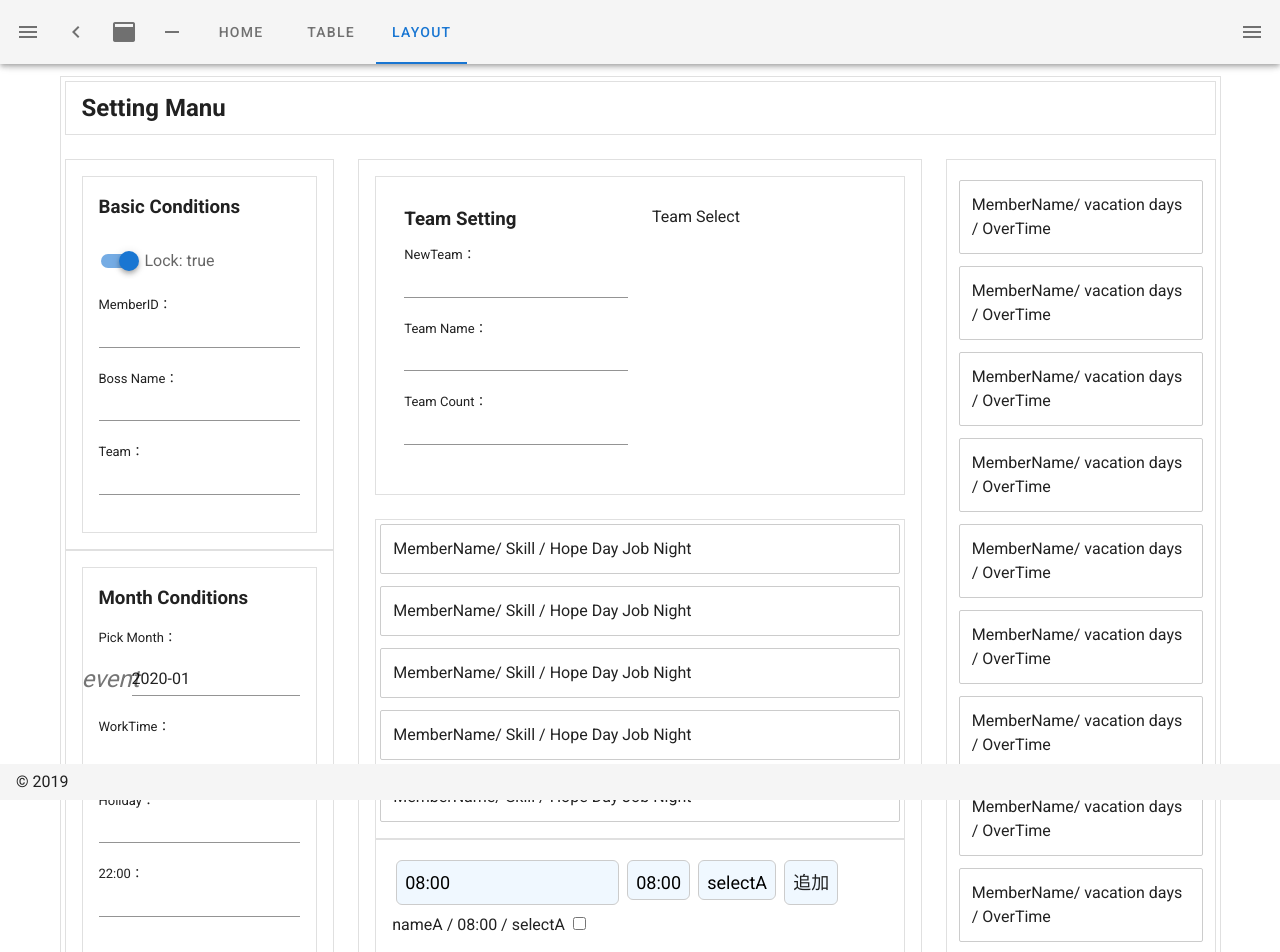
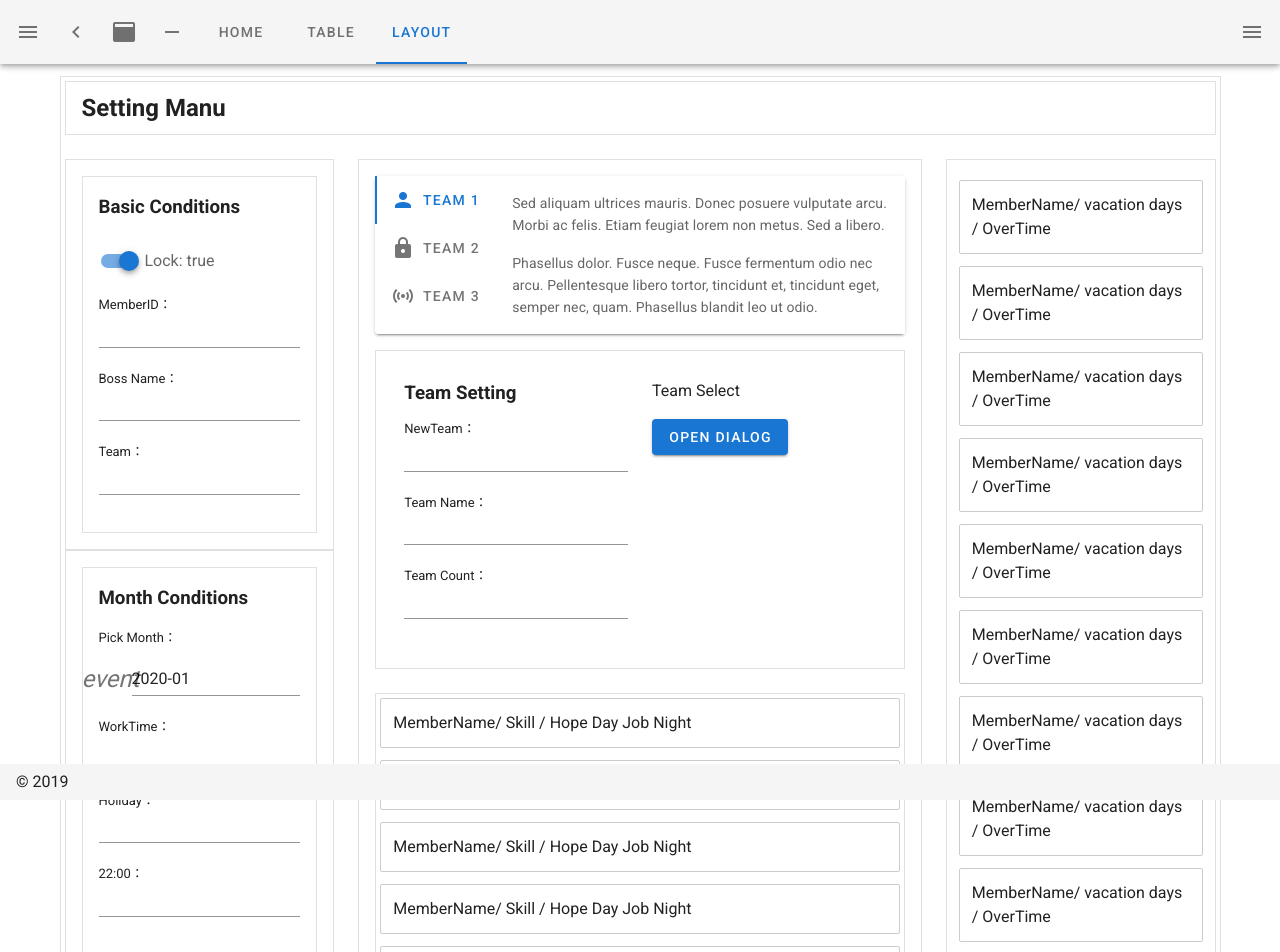
Before and after one commit to BoxPistols/nuxt-vuetify-20120, a Nuxt app: page /layout in a window 1280 px wide. Shown: the top 952 px of the page. Built offline with nearby package versions, Linux system fonts and the light colour scheme.

Commit message:
add todo

```diff
--- a/pages/layout.vue
+++ b/pages/layout.vue
@@ -159,6 +159,70 @@
 
             <v-card class="pa-1" outlined tile>
               <v-col cols="12">
+
+
+                <!-- Dialog -->
+                <v-card class="mb-4">
+                  <v-tabs vertical>
+                    <v-tab>
+                      <v-icon left>mdi-account</v-icon>
+                      Team 1
+                    </v-tab>
+                    <v-tab>
+                      <v-icon left>mdi-lock</v-icon>
+                      Team 2
+                    </v-tab>
+                    <v-tab>
+                      <v-icon left>mdi-access-point</v-icon>
+                      Team 3
+                    </v-tab>
+
+                    <v-tab-item>
+                      <v-card flat>
+                        <v-card-text>
+                          <p>
+                            Sed aliquam ultrices mauris. Donec posuere vulputate arcu. Morbi ac felis. Etiam feugiat lorem non metus. Sed a libero.
+                          </p>
+                          <p class="mb-0">
+                            Phasellus dolor. Fusce neque. Fusce fermentum odio nec arcu. Pellentesque libero tortor, tincidunt et, tincidunt eget, semper nec, quam. Phasellus blandit leo ut odio.
+                          </p>
+                        </v-card-text>
+                      </v-card>
+                    </v-tab-item>
+                    <v-tab-item>
+                      <v-card flat>
+                        <v-card-text>
+                          <p>
+                            Morbi nec metus. Suspendisse faucibus, nunc et pellentesque egestas, lacus ante convallis tellus, vitae iaculis lacus elit id tortor. Sed mollis, eros et ultrices tempus, mauris ipsum aliquam libero, non adipiscing dolor
+                            urna a orci. Curabitur ligula sapien, tincidunt non, euismod vitae, posuere imperdiet, leo. Nunc sed turpis.
+                          </p>
+
+                          <p class="mb-0">
+                            Donec venenatis vulputate lorem. Aenean viverra rhoncus pede. In dui magna, posuere eget, vestibulum et, tempor auctor, justo. Fusce commodo aliquam arcu. Suspendisse enim turpis, dictum sed, iaculis a, condimentum nec,
+                            nisi.
+                          </p>
+                        </v-card-text>
+                      </v-card>
+                    </v-tab-item>
+                    <v-tab-item>
+                      <v-card flat>
+                        <v-card-text>
+                          <p>
+                            Fusce a quam. Phasellus nec sem in justo pellentesque facilisis. Nam eget dui. Proin viverra, ligula sit amet ultrices semper, ligula arcu tristique sapien, a accumsan nisi mauris ac eros. In dui magna, posuere eget,
+                            vestibulum et, tempor auctor, justo.
+                          </p>
+
+                          <p class="mb-0">
+                            Cras sagittis. Phasellus nec sem in justo pellentesque facilisis. Proin sapien ipsum, porta a, auctor quis, euismod ut, mi. Donec quam felis, ultricies nec, pellentesque eu, pretium quis, sem. Nam at tortor in tellus
+                            interdum sagittis.
+                          </p>
+                        </v-card-text>
+                      </v-card>
+                    </v-tab-item>
+                  </v-tabs>
+                </v-card>
+
+
                 <!-- Main team-->
                 <v-card class="pa-1" outlined tile>
                   <v-col cols="12" class="d-flex">
@@ -183,6 +247,22 @@
 
                     <v-col cols="6">
                       <p>Team Select</p>
+
+                      <v-dialog v-model="dialog" persistent max-width="290">
+                        <template v-slot:activator="{ on }">
+                          <v-btn color="primary" dark v-on="on">Open Dialog</v-btn>
+                        </template>
+                        <v-card>
+                          <v-card-title class="headline">Use Google's location service?</v-card-title>
+                          <v-card-text>Let Google help apps determine location. This means sending anonymous location data to Google, even when no apps are running.</v-card-text>
+                          <v-card-actions>
+                            <v-spacer></v-spacer>
+                            <v-btn color="green darken-1" text @click="dialog = false">Disagree</v-btn>
+                            <v-btn color="green darken-1" text @click="dialog = false">Agree</v-btn>
+                          </v-card-actions>
+                        </v-card>
+                      </v-dialog>
+
                     </v-col>
                   </v-col>
                 </v-card>
@@ -202,7 +282,7 @@
                 </v-card>
 
                 <!-- ToDo List -->
-                <v-card class="totoList pa-1" outlined tile>
+                <v-card class="totoList pa-1 mt-4" outlined tile>
                   <v-col cols="12" class="">
                     <div>
                       <!-- v-on:keyup.enter="addTodo(newItemTitle) -->
@@ -215,9 +295,9 @@
                       </select>
 
                       <select v-model="newItemJob">
-                        <option value="selectA">selectA</option>
-                        <option value="selectB">selectB</option>
-                        <option value="selectC">selectC</option>
+                        <option value="19:00">19:00</option>
+                        <option value="12:00">12:00</option>
+                        <option value="6:00">6:00</option>
                       </select>
 
                       <button type="button" name="button" v-on:click="addTodo(newItemTitle, newItemSelect, newItemJob)">追加</button>
@@ -282,33 +362,33 @@ export default {
     modal: false,
     dialog: false,
     items: [{
-        title: 'nameA',
+        title: 'DayWork',
         isChecked: false,
         selItem: "08:00",
-        itemJob: "selectA"
+        itemJob: "19:00"
       },
-      {
-        title: 'nameB',
-        isChecked: true,
-        selItem: "22:00",
-        itemJob: "selectB"
-      },
-      {
-        title: 'nameC',
-        isChecked: false,
-        selItem: "12:00",
-        itemJob: "selectC"
-      },
-      {
-        title: 'nameD',
-        isChecked: false,
-        selItem: "08:00",
-        itemJob: "selectA"
-      },
+      // {
+      //   title: 'nameB',
+      //   isChecked: true,
+      //   selItem: "22:00",
+      //   itemJob: "12:00"
+      // },
+      // {
+      //   title: 'nameC',
+      //   isChecked: false,
+      //   selItem: "12:00",
+      //   itemJob: "6:00"
+      // },
+      // {
+      //   title: 'nameD',
+      //   isChecked: false,
+      //   selItem: "08:00",
+      //   itemJob: "19:00"
+      // },
     ],
-    newItemTitle: '08:00',
+    newItemTitle: 'DayWork',
     newItemSelect: '08:00',
-    newItemJob: 'selectA',
+    newItemJob: '19:00',
 
     active: false,
   }),
@@ -324,9 +404,9 @@ export default {
           isChecked: false,
         });
       }
-      this.newItemTitle = '08:00'
+      this.newItemTitle = 'DayWork'
       this.newItemSelect = '08:00'
-      this.newItemJob = 'selectA'
+      this.newItemJob = '19:00'
     },
     deleteTodo: function() {
       this.items = this.items.filter(function(item) {
@@ -372,13 +452,13 @@ export default {
     margin: 4px
     outline: none
     border: 1px solid #ccc
-    font-size: 18px
+    font-size: 16px
     background: none
-    background-color: aliceblue
-    border-radius: 6px
-    padding: 8px
+    background-color: #eee
+    border-radius: 4px
+    padding: 4px
   select
-   height: 40px
+   height: 32px
 
 
 </style>
```
